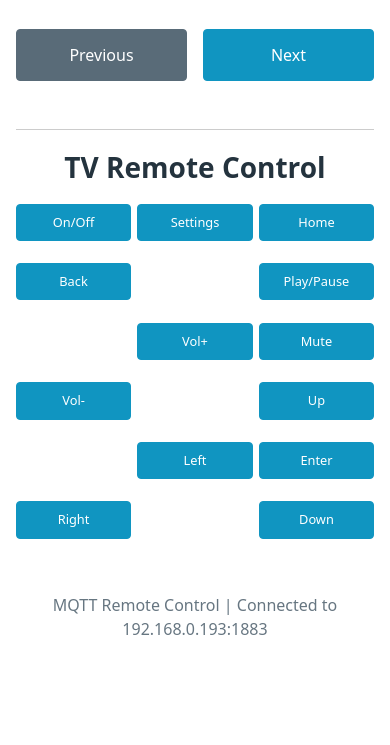
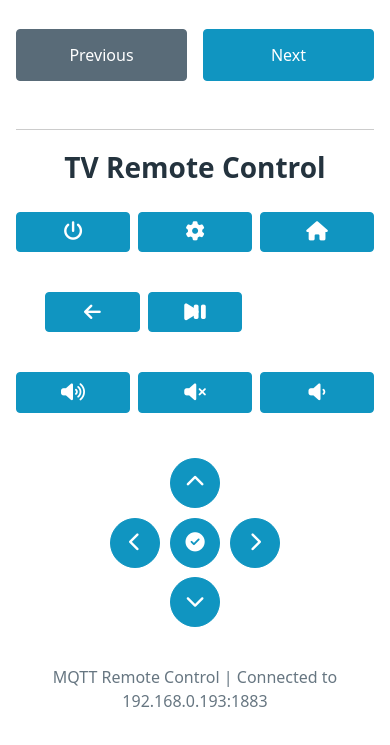
Before and after one commit to JnthnWJ/MQTT-Remote, a website: page public/index.html in a window 390 px wide. Shown: the part 167-912 px from the top of the page. Before the commit the page ends 884 px from the top, so only its background shows below. Drawn offline with nearby package versions, Linux system fonts and the light colour scheme.

Commit message:
Add pwa support

```diff
--- a/public/css/style.css
+++ b/public/css/style.css
@@ -52,36 +52,136 @@ footer {
 
 .tv-controls h2 {
     text-align: center;
-    margin-bottom: 1rem;
+    margin-bottom: 1.5rem;
 }
 
 .tv-controls .grid {
-    grid-template-columns: repeat(3, 1fr); /* 3 columns by default */
-    gap: 0.5rem;
-    margin-bottom: 1rem;
-}
-
-.tv-controls .grid > div {
-    /* Empty divs for spacing */
-    height: 0;
-    padding: 0;
+    grid-template-columns: repeat(3, 1fr);
+    gap: 0.8rem;
+    margin-bottom: 1.5rem;
 }
 
 .tv-controls button {
-    padding: 0.6rem;
-    font-size: 0.9rem;
+    padding: 0.8rem;
+    font-size: 1.2rem;
+    display: flex;
+    align-items: center;
+    justify-content: center;
+}
+
+.tv-controls button i {
+    font-size: 1.4rem;
+}
+
+/* Top row buttons */
+.top-buttons {
+    margin-bottom: 1.5rem;
+}
+
+/* Media controls */
+.media-buttons {
+    grid-template-columns: 1fr 1fr;
+    max-width: 300px;
+    margin: 0 auto 1.5rem;
+}
+
+/* Volume controls */
+.volume-buttons {
+    margin-bottom: 2rem;
+}
+
+/* Navigation circle */
+.nav-circle {
+    position: relative;
+    width: 220px;
+    height: 220px;
+    margin: 0 auto 2rem;
+}
+
+.nav-circle button {
+    position: absolute;
+    width: 60px;
+    height: 60px;
+    border-radius: 50%;
+    padding: 0;
+    display: flex;
+    align-items: center;
+    justify-content: center;
+}
+
+.nav-up {
+    top: 0;
+    left: 50%;
+    transform: translateX(-50%);
+}
+
+.nav-right {
+    top: 50%;
+    right: 0;
+    transform: translateY(-50%);
+}
+
+.nav-down {
+    bottom: 0;
+    left: 50%;
+    transform: translateX(-50%);
+}
+
+.nav-left {
+    top: 50%;
+    left: 0;
+    transform: translateY(-50%);
+}
+
+.nav-center {
+    top: 50%;
+    left: 50%;
+    transform: translate(-50%, -50%);
+    background-color: var(--primary);
+    color: white;
+    z-index: 10; /* Ensure center button is on top */
+}
+
+/* Add more space between buttons */
+.nav-up {
+    top: 5px;
+}
+
+.nav-right {
+    right: 5px;
+}
+
+.nav-down {
+    bottom: -10px;
+}
+
+.nav-left {
+    left: 5px;
 }
 
 /* Mobile adjustments for TV controls */
 @media (max-width: 576px) {
     .tv-controls .grid {
-        grid-template-columns: repeat(3, 1fr); /* Keep 3 columns on mobile */
-        gap: 0.4rem;
+        gap: 0.5rem;
     }
 
     .tv-controls button {
-        font-size: 0.8rem; /* Smaller font size on mobile */
-        padding: 0.5rem;
+        font-size: 1rem;
+        padding: 0.6rem;
+    }
+
+    .tv-controls button i {
+        font-size: 1.2rem;
+    }
+
+    .nav-circle {
+        width: 180px;
+        height: 180px;
+    }
+
+    .nav-circle button {
+        width: 50px;
+        height: 50px;
     }
 }
 
--- a/public/index.html
+++ b/public/index.html
@@ -2,10 +2,35 @@
 <html lang="en">
 <head>
     <meta charset="UTF-8">
-    <meta name="viewport" content="width=device-width, initial-scale=1.0">
+    <meta name="viewport" content="width=device-width, initial-scale=1.0, user-scalable=no">
     <title>Wallpaper MQTT Remote</title>
+
+    <!-- PWA Meta Tags -->
+    <meta name="theme-color" content="#1095c1">
+    <meta name="description" content="A simple web app to control MQTT topics for wallpaper control">
+    <link rel="manifest" href="manifest.json">
+    <meta name="mobile-web-app-capable" content="yes">
+
+    <!-- iOS PWA Meta Tags -->
+    <meta name="apple-mobile-web-app-capable" content="yes">
+    <meta name="apple-mobile-web-app-status-bar-style" content="black-translucent">
+    <meta name="apple-mobile-web-app-title" content="MQTT Remote">
+
+    <!-- iOS App Icons -->
+    <link rel="apple-touch-icon" href="icons/icons8-remote-blue-57.png">
+    <link rel="apple-touch-icon" sizes="60x60" href="icons/icons8-remote-blue-60.png">
+    <link rel="apple-touch-icon" sizes="72x72" href="icons/icons8-remote-blue-72.png">
+    <link rel="apple-touch-icon" sizes="76x76" href="icons/icons8-remote-blue-76.png">
+    <link rel="apple-touch-icon" sizes="96x96" href="icons/icons8-remote-blue-96.png">
+
+    <!-- Favicon -->
+    <link rel="icon" type="image/png" sizes="32x32" href="icons/icons8-remote-blue-32.png">
+    <link rel="icon" type="image/png" sizes="16x16" href="icons/icons8-remote-blue-16.png">
+
     <!-- Pico CSS -->
     <link rel="stylesheet" href="https://cdn.jsdelivr.net/npm/@picocss/pico@1/css/pico.min.css">
+    <!-- Font Awesome Icons -->
+    <link rel="stylesheet" href="https://cdnjs.cloudflare.com/ajax/libs/font-awesome/6.5.1/css/all.min.css">
     <!-- Custom CSS -->
     <link rel="stylesheet" href="css/style.css">
 </head>
@@ -24,26 +49,34 @@
 
         <section class="tv-controls">
             <h2>TV Remote Control</h2>
-            <div class="grid">
-                <button id="power-btn" data-command="Onoff">On/Off</button>
-                <button id="settings-btn" data-command="Settings">Settings</button>
-                <button id="home-btn" data-command="Home">Home</button>
-                <button id="back-btn" data-command="Back">Back</button>
-                <div></div>
-                <button id="playpause-btn" data-command="Playpause">Play/Pause</button>
-                <div></div>
-                <button id="volup-btn" data-command="Volup">Vol+</button>
-                <button id="mute-btn" data-command="Mute">Mute</button>
-                <button id="voldown-btn" data-command="Voldown">Vol-</button>
-                <div></div>
-                <button id="up-btn" data-command="Up">Up</button>
-                <div></div>
-                <button id="left-btn" data-command="Left">Left</button>
-                <button id="enter-btn" data-command="Enter">Enter</button>
-                <button id="right-btn" data-command="Right">Right</button>
-                <div></div>
-                <button id="down-btn" data-command="Down">Down</button>
-                <div></div>
+
+            <!-- Top row buttons -->
+            <div class="grid top-buttons">
+                <button id="power-btn" data-command="Onoff" aria-label="Power"><i class="fas fa-power-off"></i></button>
+                <button id="settings-btn" data-command="Settings" aria-label="Settings"><i class="fas fa-cog"></i></button>
+                <button id="home-btn" data-command="Home" aria-label="Home"><i class="fas fa-home"></i></button>
+            </div>
+
+            <!-- Media controls -->
+            <div class="grid media-buttons">
+                <button id="back-btn" data-command="Back" aria-label="Back"><i class="fas fa-arrow-left"></i></button>
+                <button id="playpause-btn" data-command="Playpause" aria-label="Play/Pause"><i class="fas fa-play"></i><i class="fas fa-pause" style="margin-left: -5px;"></i></button>
+            </div>
+
+            <!-- Volume controls -->
+            <div class="grid volume-buttons">
+                <button id="volup-btn" data-command="Volup" aria-label="Volume Up"><i class="fas fa-volume-up"></i></button>
+                <button id="mute-btn" data-command="Mute" aria-label="Mute"><i class="fas fa-volume-mute"></i></button>
+                <button id="voldown-btn" data-command="Voldown" aria-label="Volume Down"><i class="fas fa-volume-down"></i></button>
+            </div>
+
+            <!-- Navigation controls (circular) -->
+            <div class="nav-circle">
+                <button id="up-btn" data-command="Up" class="nav-up" aria-label="Up"><i class="fas fa-chevron-up"></i></button>
+                <button id="right-btn" data-command="Right" class="nav-right" aria-label="Right"><i class="fas fa-chevron-right"></i></button>
+                <button id="down-btn" data-command="Down" class="nav-down" aria-label="Down"><i class="fas fa-chevron-down"></i></button>
+                <button id="left-btn" data-command="Left" class="nav-left" aria-label="Left"><i class="fas fa-chevron-left"></i></button>
+                <button id="enter-btn" data-command="Enter" class="nav-center" aria-label="Enter"><i class="fas fa-check-circle"></i></button>
             </div>
         </section>
 
@@ -54,5 +87,6 @@
 
     <!-- JavaScript -->
     <script src="js/script.js"></script>
+    <script src="js/pwa.js"></script>
 </body>
 </html>
--- /dev/null
+++ b/public/js/pwa.js
@@ -0,0 +1,12 @@
+// Register service worker for PWA functionality
+if ('serviceWorker' in navigator) {
+  window.addEventListener('load', () => {
+    navigator.serviceWorker.register('/service-worker.js')
+      .then(registration => {
+        console.log('ServiceWorker registration successful with scope: ', registration.scope);
+      })
+      .catch(error => {
+        console.log('ServiceWorker registration failed: ', error);
+      });
+  });
+}
--- a/public/js/script.js
+++ b/public/js/script.js
@@ -74,12 +74,12 @@ document.addEventListener('DOMContentLoaded', () => {
                     const data = await response.json();
 
                     if (data.success) {
-                        // Store the original text
-                        const originalText = button.textContent;
+                        // Store the original HTML content (the icon)
+                        const originalHTML = button.innerHTML;
                         // Show success feedback
-                        button.textContent = 'Sent!';
+                        button.innerHTML = '<span>Sent!</span>';
                         setTimeout(() => {
-                            button.textContent = originalText;
+                            button.innerHTML = originalHTML;
                         }, 1000);
                     } else {
                         // Show error feedback
```
Also changed, not shown: public/service-worker.js (added, +85 -0 lines), icons/icons8-remote-blue-16.png (added), icons/icons8-remote-blue-32.png (added), icons/icons8-remote-blue-57.png (added), icons/icons8-remote-blue-60.png (added), icons/icons8-remote-blue-72.png (added), icons/icons8-remote-blue-76.png (added), icons/icons8-remote-blue-96.png (added), public/icons/icons8-remote-blue-16.png (added), public/icons/icons8-remote-blue-32.png (added), public/icons/icons8-remote-blue-57.png (added), public/icons/icons8-remote-blue-60.png (added), public/icons/icons8-remote-blue-72.png (added), public/icons/icons8-remote-blue-76.png (added), 2 more files.
